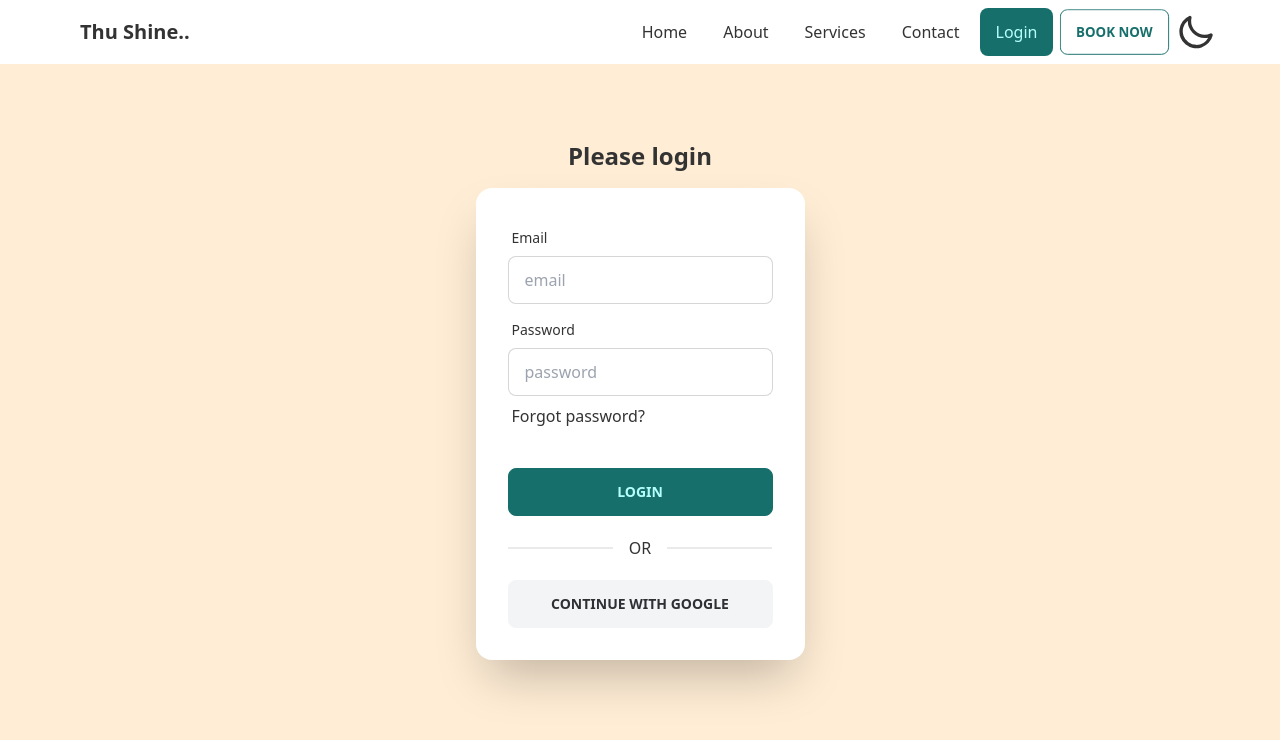
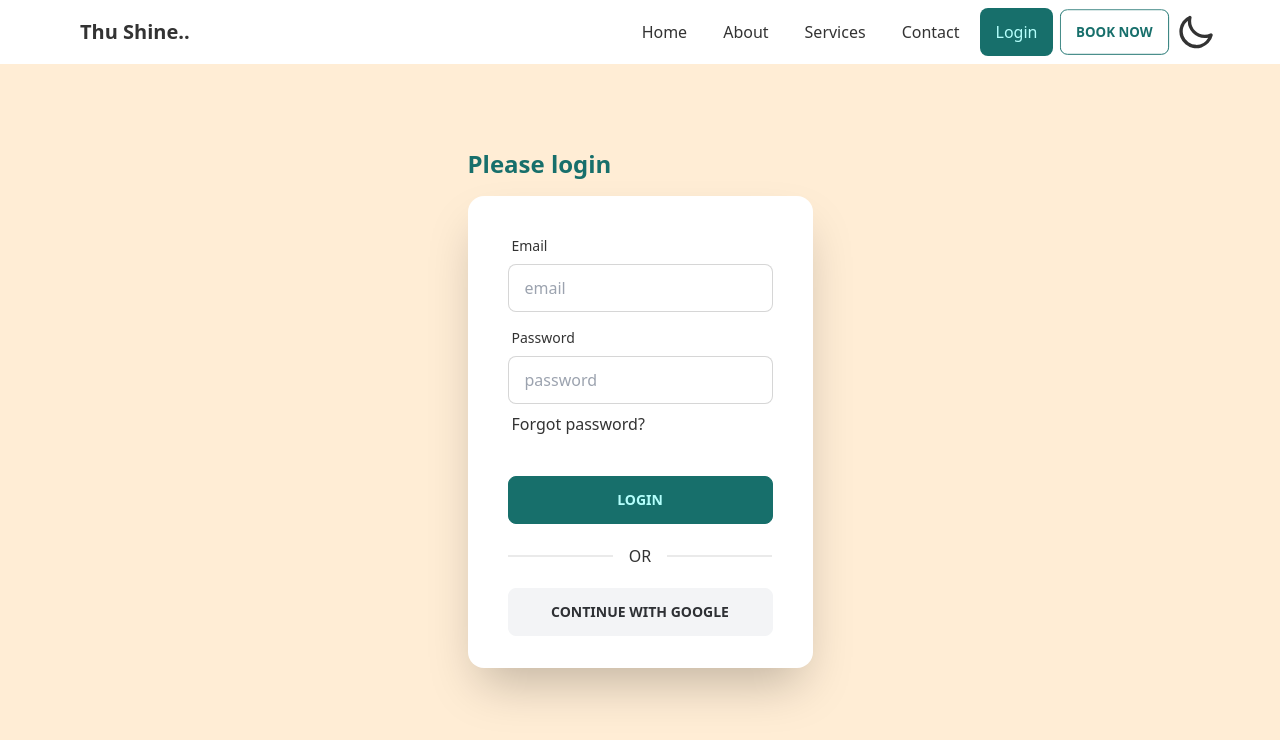
Before and after one commit to Safik-1475/tru-shine, a React (Create React App) app: page /login in a window 1280 px wide. Shown: the top 740 px of the page. Built offline with nearby package versions, Linux system fonts and the light colour scheme.

Commit message:
add estimate section or input field box

```diff
--- a/src/components/Navbar.js
+++ b/src/components/Navbar.js
@@ -9,7 +9,7 @@ const Navbar = ({ children }) => {
             <div class="drawer drawer-end" data-theme={dark ? "dark" : "light"}>
                 <input id="my-drawer-3" type="checkbox" class="drawer-toggle" />
                 <div class="drawer-content flex flex-col">
-                    <div class=" lg:px-16 w-full navbar bg-base-100 fixed top">
+                    <div class=" lg:px-16 w-full navbar bg-base-100 fixed top z-50">
                         <div class="flex-1 px-2 mx-2 text-xl font-bold">Thu Shine..</div>
                         <div class="flex-none lg:hidden">
                             <label for="my-drawer-3" class="btn btn-square btn-ghost">
--- a/src/pages/Home/Landing.js
+++ b/src/pages/Home/Landing.js
@@ -2,6 +2,7 @@ import React from 'react';
 
 const Landing = () => {
     return (
+        <>
             <div class="hero min-h-[60vh] bg-accent">
                 <div class="hero-content max-w-6xl mx-auto uppercase flex-col lg:flex-row mt-16">
                     <div>
@@ -13,6 +14,21 @@ const Landing = () => {
                     <img className='shrink-0' src="https://i.ibb.co/PrtKD4L/banner-bg.png" />
                 </div>
             </div>
+            <div className='max-w-5xl mx-auto bg-base-200 rounded-2xl shadow-1xl relative p-4 mt-[-50px] mb-4'>
+                <h3 className='text-primary text-2xl capitalize'>get free estimate</h3>
+                <div className='grid lg:grid-cols-4 md:grid-cols-2 gap-3 py-4'>
+                    <input type="text" placeholder="Type here" class="input w-full max-w-xs" />
+                    <input type="text" placeholder="Type here" class="input w-full max-w-xs" />
+                    <input type="text" placeholder="Type here" class="input w-full max-w-xs" />
+                    <input type="text" placeholder="Type here" class="input w-full max-w-xs" />
+                    <input type="text" placeholder="Type here" class="input w-full max-w-xs" />
+                    <input type="text" placeholder="Type here" class="input w-full max-w-xs" />
+                    <input type="text" placeholder="Type here" class="input w-full max-w-xs" />
+                    <input type="text" placeholder="Type here" class="input w-full max-w-xs" />
+                </div>
+                <button className='btn btn-primary'>request a quote</button>
+            </div>
+        </>
     );
 };
 
--- a/src/pages/Login.js
+++ b/src/pages/Login.js
@@ -4,10 +4,10 @@ import { NavLink } from 'react-router-dom';
 const Login = () => {
     return (
         <div class="hero min-h-screen bg-accent">
-            <div class="hero-content flex-col">
-                <h3 className='font-bold text-2xl'>Please login</h3>
+            <div class="flex-col my-10">
+                <h3 className='font-bold text-2xl py-4 text-primary'>Please login</h3>
                 <div class="card  w-full max-w-sm shadow-2xl bg-base-100">
-                    <div class="card-body">
+                    <div class="card-body px-10">
                         <div class="form-control">
                             <label class="label">
                                 <span class="label-text">Email</span>
```
Lines whose indentation alone changed are shown as unchanged.
